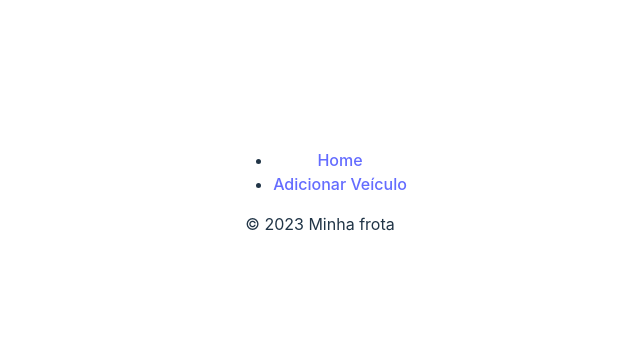
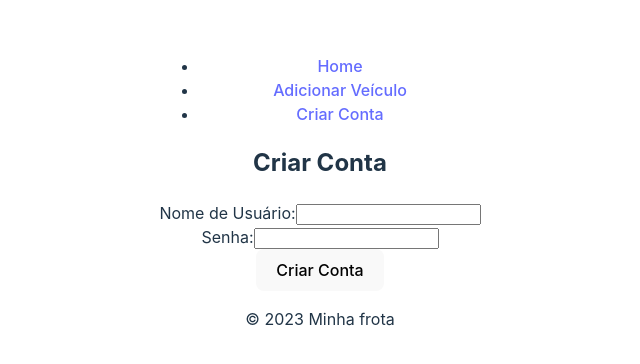
Before and after one commit to letxns/projeto-alicerce-foco, a React (Vite) app: page /criar-conta in a window 1280 px wide. Shown: the part 208-572 px from the top of the page, without its empty margins (320-960 px from the left). Built offline with nearby package versions, Linux system fonts and the light colour scheme.

Commit message:
adiciona componente funcional de criar conta e inicia componente de login

```diff
--- a/index.html
+++ b/index.html
@@ -1,5 +1,5 @@
 <!doctype html>
-<html lang="en">
+<html lang="ptBr">
   <head>
     <meta charset="UTF-8" />
     <link rel="icon" type="image/svg+xml" href="/vite.svg" />
--- a/src/App.jsx
+++ b/src/App.jsx
@@ -1,24 +1,28 @@
 import { BrowserRouter as Router, Routes, Route } from 'react-router-dom';
-import Navbar from './Components/Navbar';
+import { Navbar as Nav } from './Components/Navbar';
 import Footer from './Components/Footer';
 import ListarVeiculo from './Pages/ListarVeiculo';
 import FormularioVeiculo from './Pages/FormularioVeiculo';
 import EditarVeiculo from './Pages/EditarVeiculo';
+import CriarConta from './Pages/CriarConta';
+import Login from './Pages/Login';
 import './App.css';
 
 function App() {
 
   return (
     <Router>
-      <Navbar />
+      <Nav />
         <Routes>
           <Route path="/" element={<ListarVeiculo />} />
           <Route path="/add" element={<FormularioVeiculo />} />
           <Route path="/edit/:index" element={<EditarVeiculo />} />
+          <Route path="/criar-conta" element={<CriarConta />} />
+          <Route path="/login" element={<Login />} />
         </Routes>
       <Footer />
     </Router>
-  )
+  );
 }
 
-export default App
+export default App;
--- a/src/Components/Navbar.jsx
+++ b/src/Components/Navbar.jsx
@@ -1,7 +1,7 @@
 import { Link } from 'react-router-dom';
 import './Navbar.css';
 
-function Navbar(){
+export const Navbar = () => {
 
     return(
         <nav>
@@ -12,9 +12,10 @@ function Navbar(){
                 <li>
                     <Link to="/add">Adicionar Veículo</Link>
                 </li>
+                <li>
+                    <Link to="/criar-conta">Criar Conta</Link>
+                </li>
             </ul>
         </nav>
     )
 }
-
-export default Navbar;
--- /dev/null
+++ b/src/Pages/CriarConta.jsx
@@ -0,0 +1,44 @@
+import { useState } from 'react';
+import { useNavigate } from 'react-router-dom';
+
+function CriarConta() {
+    const navigate = useNavigate();
+    const [usuario, setUsuario] = useState({ nomeUsuario: '', senha: '' });
+
+    const handleCreateAccount = (e) => {
+        e.preventDefault()
+        localStorage.setItem('usuario', JSON.stringify(usuario));
+        navigate('/login');
+    };
+
+    return (
+        <div>
+            <h2>Criar Conta</h2>
+            <form onSubmit={handleCreateAccount}>
+                <label>
+                    Nome de Usuário:
+                    <input
+                        type="text"
+                        value={usuario.nomeUsuario}
+                        onChange={(e) => setUsuario({ ...usuario, nomeUsuario: e.target.value })}
+                        required
+                    />
+                </label>
+                <br />
+                <label>
+                    Senha:
+                    <input
+                        type="password"
+                        value={usuario.senha}
+                        onChange={(e) => setUsuario({ ...usuario, senha: e.target.value })}
+                        required
+                    />
+                </label>
+                <br />
+                <button type="submit">Criar Conta</button>
+            </form>
+        </div>
+    );
+}
+
+export default CriarConta;
--- a/src/Pages/FormularioVeiculo.jsx
+++ b/src/Pages/FormularioVeiculo.jsx
@@ -26,8 +26,7 @@ function FormularioVeiculo(){
                         type="text"
                         name="marca"
                         value={vehicle.marca}
-                        onChange={(e) =>
-                        setVehicle({ ...vehicle, marca: e.target.value })}
+                        onChange={(e) => setVehicle({ ...vehicle, marca: e.target.value })}
                     />
                 </label>
                 <br />
--- a/src/Pages/ListarVeiculo.jsx
+++ b/src/Pages/ListarVeiculo.jsx
@@ -13,7 +13,7 @@ function ListarVeiculos() {
         const updatedVehicles = vehicles.filter((_, i) => i !== index);
         localStorage.setItem('vehicles', JSON.stringify(updatedVehicles));
         setVehicles(updatedVehicles);
-    }
+    };
 
     return (
         <div>
--- /dev/null
+++ b/src/Pages/Login.jsx
@@ -0,0 +1,9 @@
+function Login(){
+    return(
+        <div>
+            Login
+        </div>
+    )
+}
+
+export default Login;
```
Also changed, not shown: src/Pages/EditarVeiculo.jsx (line endings or trailing spaces), src/main.jsx (line endings or trailing spaces).
